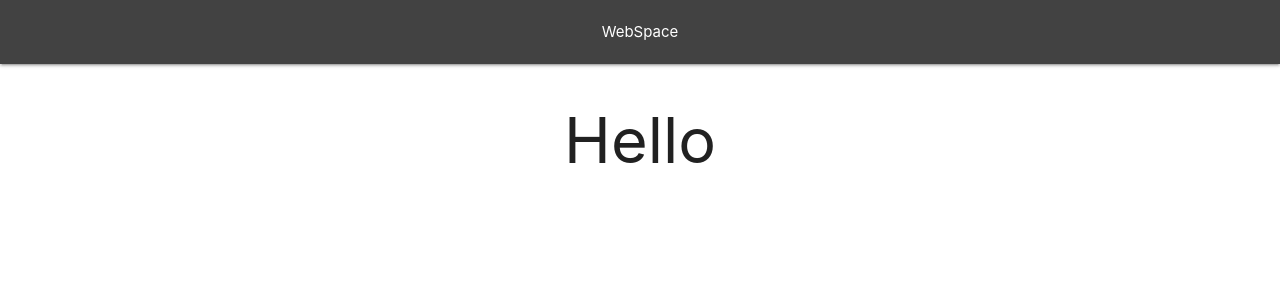
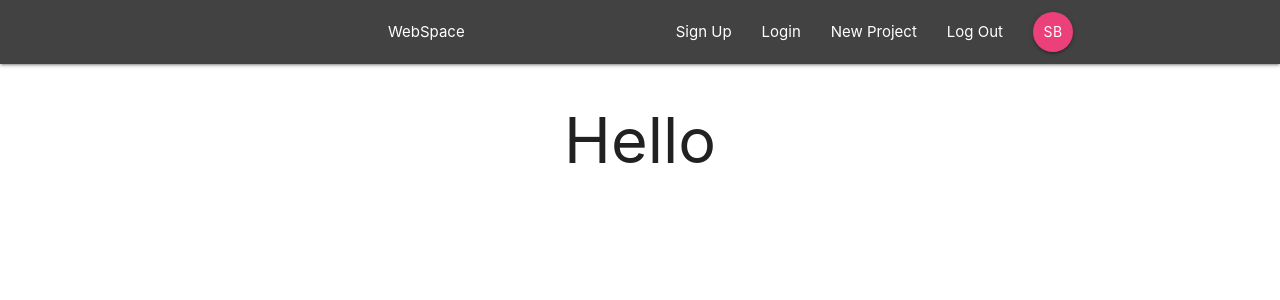
Before and after one commit to Sarthakbh321/Learning-Firebase, a React (Create React App) app: page / in a window 1280 px wide. Shown: the top 300 px of the page. Built offline with nearby package versions, Linux system fonts and the light colour scheme.

Commit message:
added navbar links

```diff
--- a/src/components/Navbar/Navbar.js
+++ b/src/components/Navbar/Navbar.js
@@ -1,5 +1,7 @@
 import React from "react";
 import { Link } from "react-router-dom";
+import SignedIn from "./SignedIn";
+import SignedOut from "./SignedOut";
 
 function Navbar() {
 	return (
@@ -8,6 +10,8 @@ function Navbar() {
 				<Link to="/">
 					WebSpace
 				</Link>
+				<SignedIn />
+				<SignedOut />
 			</div>
 		</nav>
 	)
--- /dev/null
+++ b/src/components/Navbar/SignedIn.js
@@ -0,0 +1,16 @@
+import React from 'react'
+import { NavLink } from 'react-router-dom'
+
+function SignedIn() {
+	return (
+		<div className="right">
+			<ul>
+				<li><NavLink to="/">New Project</NavLink></li>
+				<li><NavLink to="/">Log Out</NavLink></li>
+				<li><NavLink to="/" className="btn btn-floating pink lighten-1">SB</NavLink></li>
+			</ul>
+		</div>
+	)
+}
+
+export default SignedIn;
--- /dev/null
+++ b/src/components/Navbar/SignedOut.js
@@ -0,0 +1,15 @@
+import React from 'react'
+import { NavLink } from 'react-router-dom'
+
+function SignedOut() {
+	return (
+		<div className="right">
+			<ul>
+				<li><NavLink to="/">Sign Up</NavLink></li>
+				<li><NavLink to="/">Login</NavLink></li>
+			</ul>
+		</div>
+	)
+}
+
+export default SignedOut
```
